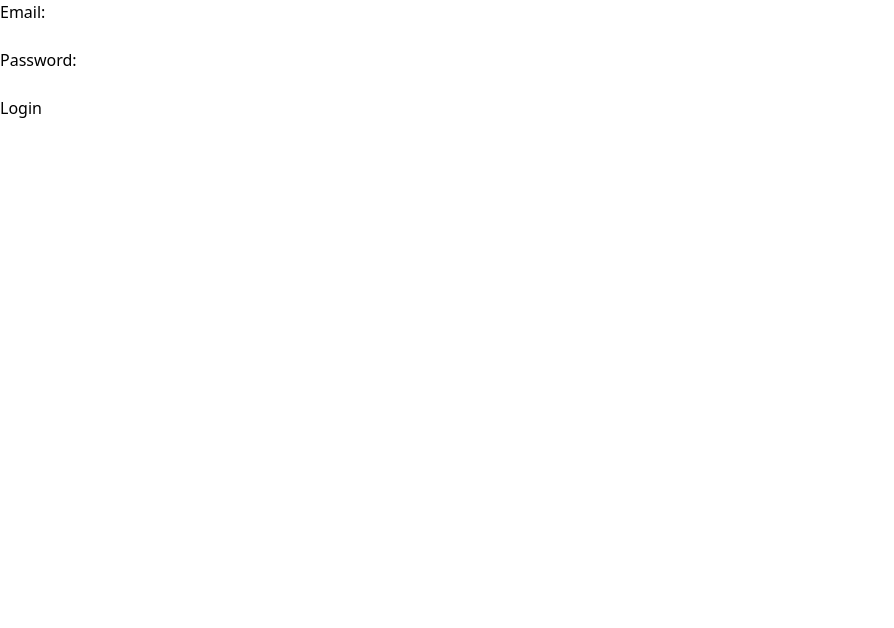
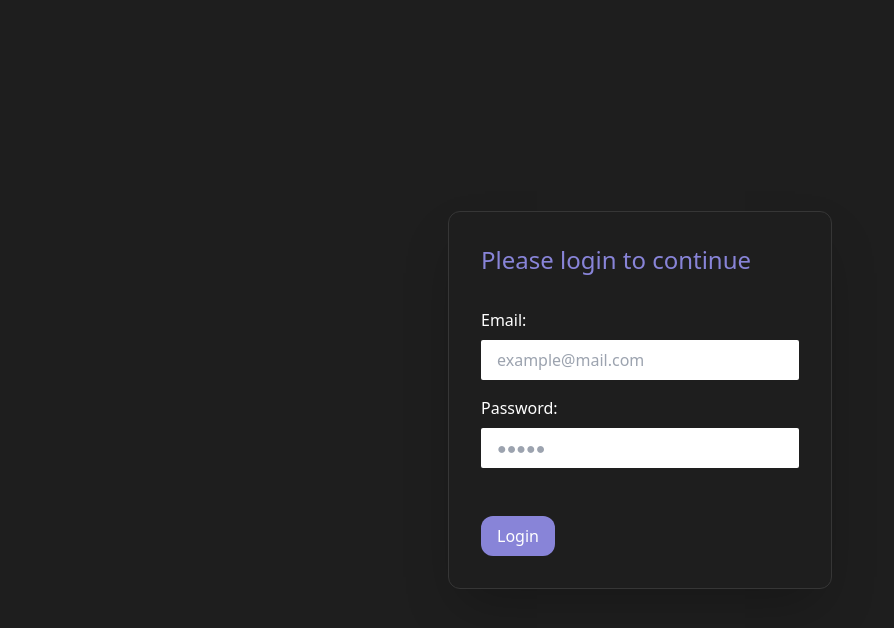
Before and after one commit to Matteo-DP/lamp-frontend, a Next.js app: page /login in a window 1280 px wide. Shown: the top 628 px of the page, without its empty margins (0-894 px from the left). Built offline with nearby package versions, Linux system fonts and the light colour scheme; no server answers.

Commit message:
feat(ui): login page ui

```diff
--- a/pages/login.js
+++ b/pages/login.js
@@ -30,15 +30,30 @@ export default function Login() {
     }
 
     return (
-        <form onSubmit={handleSubmit}>
-            {error && <p>{error}</p>}
-            <p>Email:</p>
-            <input type="text" className='bg-zinc-100' ref={emailRef} />
-            <br />
-            <p>Password:</p>
-            <input type="password" className='bg-zinc-100' ref={passwordRef} />
-            <br />
-            <button type='submit' disabled={loading}>Login</button>
-        </form>
+        <main className='bg-bgdark w-screen h-screen flex justify-center items-center'>
+            <div className='bg-bgdark sm:border sm:border-bglight sm:shadow-2xl w-full max-w-sm px-8 py-8 rounded-xl'>
+                <form onSubmit={handleSubmit}>
+                    <h1 className='text-2xl text-accentpurple mb-8'>Please login to continue</h1>
+                    <p className='text-textlight mb-2'>
+                        Email:
+                    </p>
+                    <input type="email" className='mb-4 w-full px-4 py-2 rounded-sm' ref={emailRef} required placeholder='example@mail.com' />
+                    <br />
+                    <p className='text-textlight mb-2'>
+                        Password:
+                    </p>
+                    <input type="password" className='mb-4 w-full px-4 py-2 rounded-sm' ref={passwordRef} required placeholder="●●●●●"/>
+                    <br />
+                    <button type='submit' disabled={loading}
+                        className='px-4 py-2 bg-accentpurple rounded-xl text-textlight mt-8'
+                    >
+                        Login
+                    </button>
+                    {error &&
+                        <p className='text-accentred absolute'>{error}</p>
+                    }
+                </form>
+            </div>
+        </main>
   )
 }
```
